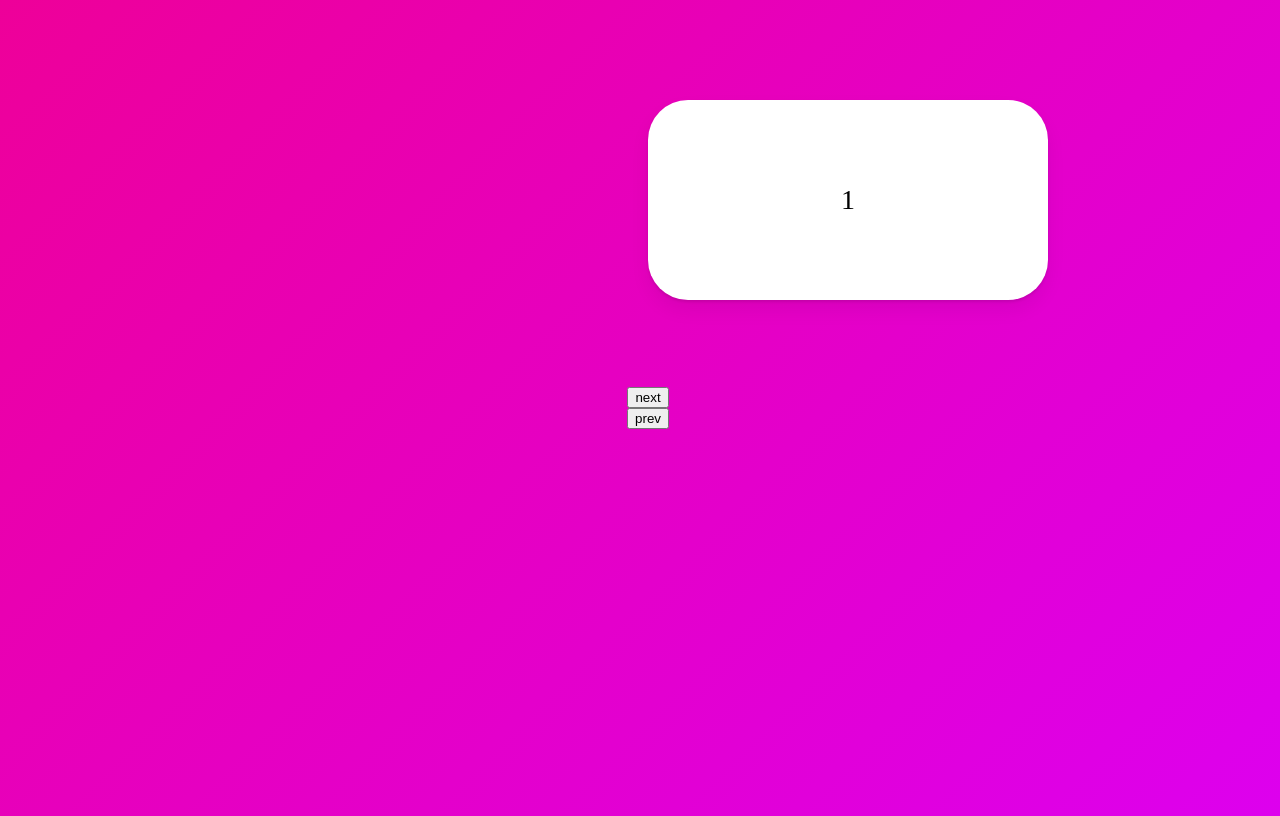
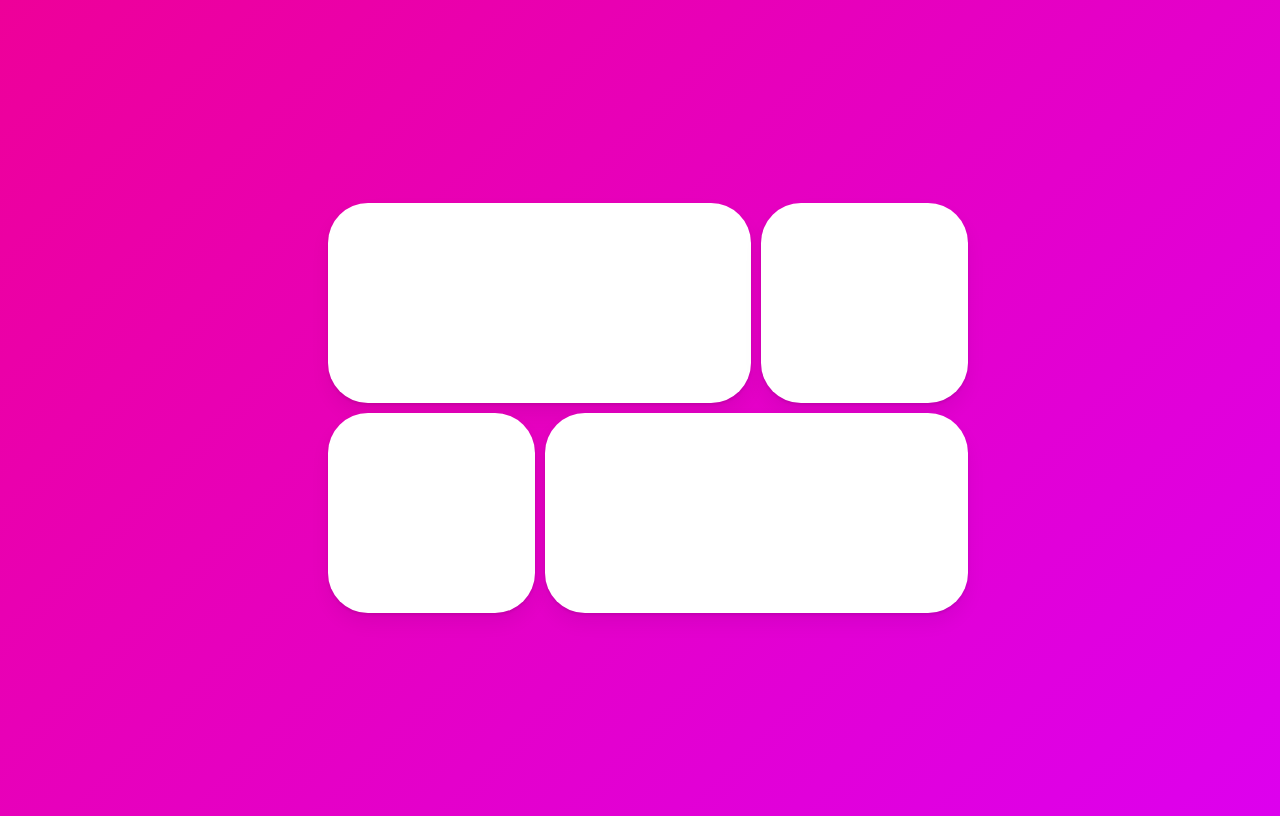
Before and after one commit to JaeUpSu/animation-app, a React (Create React App) app: page / in a window 1280 px wide. Built offline with nearby package versions, Linux system fonts and the light colour scheme.

Commit message:
feat: overlay anim add

```diff
--- a/src/App.tsx
+++ b/src/App.tsx
@@ -2,71 +2,67 @@
 import { motion, AnimatePresence } from "framer-motion";
 import { useState } from "react";
 
-const Wrapper = styled(motion.div)`
+const Wrapper = styled.div`
   height: 100vh;
   width: 100vw;
   display: flex;
-  justify-content: center;
+  justify-content: space-around;
   align-items: center;
   flex-direction: column;
 `;
-
+const Grid = styled.div`
+  display: grid;
+  grid-template-columns: repeat(3, 1fr);
+  width: 50vw;
+  gap: 10px;
+  div:first-child,
+  div:last-child {
+    grid-column: span 2;
+  }
+`;
 const Box = styled(motion.div)`
-  width: 400px;
-  height: 200px;
   background-color: rgba(255, 255, 255, 1);
   border-radius: 40px;
+  height: 200px;
+  box-shadow: 0 2px 3px rgba(0, 0, 0, 0.1), 0 10px 20px rgba(0, 0, 0, 0.06);
+`;
+
+const Overlay = styled(motion.div)`
+  width: 100%;
+  height: 100%;
   position: absolute;
-  top: 100px;
   display: flex;
   justify-content: center;
   align-items: center;
-  font-size: 28px;
-  box-shadow: 0 2px 3px rgba(0, 0, 0, 0.1), 0 10px 20px rgba(0, 0, 0, 0.06);
 `;
-
-const box = {
-  invisible: {
-    x: 500,
-    opacity: 0,
-    scale: 0,
-  },
-  visible: {
-    x: 0,
-    opacity: 1,
-    scale: 1,
-    transition: {
-      duration: 1,
-    },
-  },
-  exit: { x: -500, opacity: 0, scale: 0, transition: { duration: 1 } },
+const overlay = {
+  hidden: { backgroundColor: "rgba(0, 0, 0, 0)" },
+  visible: { backgroundColor: "rgba(0, 0, 0, 0.5)" },
+  exit: { backgroundColor: "rgba(0, 0, 0, 0)" },
 };
 
 function App() {
-  const [visible, setVisible] = useState(1);
-  const nextPlease = () => setVisible((prev) => (prev === 10 ? 10 : prev + 1));
-  const prevPlease = () => setVisible((prev) => (prev === 1 ? 1 : prev - 1));
+  const [id, setId] = useState<null | string>(null);
   return (
     <Wrapper>
+      <Grid>
+        {["1", "2", "3", "4"].map((n) => (
+          <Box onClick={() => setId(n)} key={n} layoutId={n} />
+        ))}
+      </Grid>
       <AnimatePresence>
-        <div>
-          {[1, 2, 3, 4, 5, 6, 7, 8, 9, 10].map((i) =>
-            i === visible ? (
-              <Box
-                variants={box}
-                initial="invisible"
-                animate="visible"
-                exit="exit"
-                key={i}
-              >
-                {i}
-              </Box>
-            ) : null
-          )}
-        </div>
+        {id ? (
+          <Overlay
+            variants={overlay}
+            onClick={() => setId(null)}
+            initial="hidden"
+            animate="visible"
+            exit="exit"
+          >
+            <Box layoutId={id} style={{ width: 400, height: 200 }} />
+          </Overlay>
+        ) : null}
       </AnimatePresence>
-      <button onClick={nextPlease}>next</button>
-      <button onClick={prevPlease}>prev</button>
     </Wrapper>
   );
 }
```
